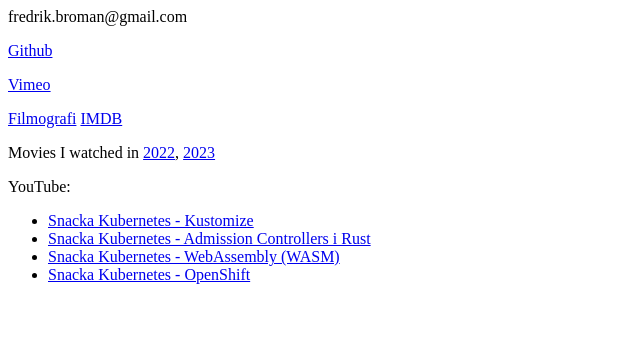
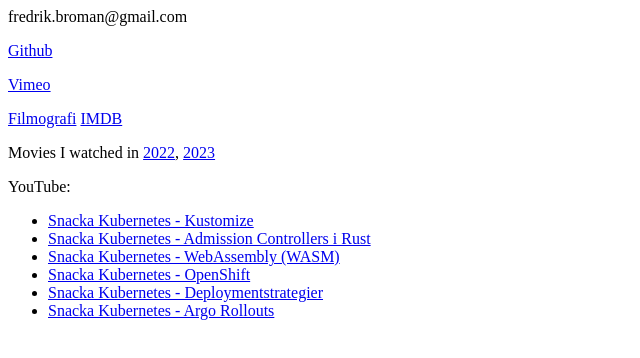
Before and after one commit to bromaniac/bromaniac.github.io, a plain HTML site: page index.html in a window 1280 px wide. Shown: the whole page, without its empty margins (0-640 px from the left). Drawn offline with Linux system fonts and the light colour scheme.

Commit message:
Add Snacka K8s links

```diff
--- a/index.html
+++ b/index.html
@@ -19,6 +19,8 @@
     <li><a href="https://youtu.be/toFWGvW24Ek?si=7oVi_-ELtP5SwGET">Snacka Kubernetes - Admission Controllers i Rust</a></li>
     <li><a href="https://www.youtube.com/watch?v=prjthPjLRAY">Snacka Kubernetes - WebAssembly (WASM)</a></li>
     <li><a href="https://www.youtube.com/watch?v=TurbO88JciI">Snacka Kubernetes - OpenShift</a></li>
+    <li><a href="https://www.youtube.com/live/gNEWLgpWaz0?si=jO1BCNWSH1Q3iJsO">Snacka Kubernetes - Deploymentstrategier</a></li>
+    <li><a href="https://www.youtube.com/live/X9VHUrm3y4I?si=i1GdkXfLseWJrd05">Snacka Kubernetes - Argo Rollouts</a></li>
 </ul>
 </p>
 </body>
```
